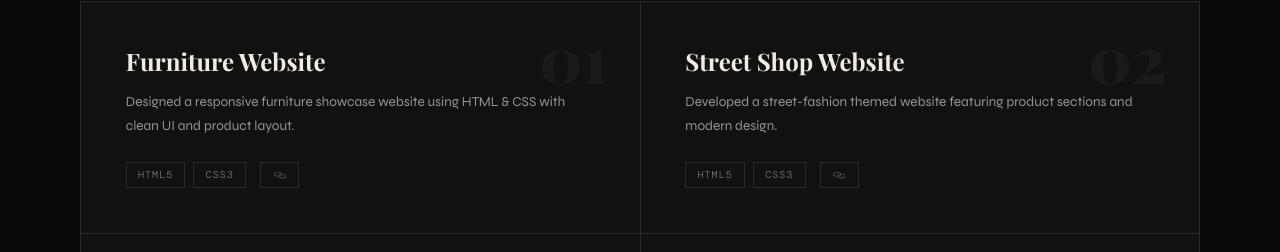
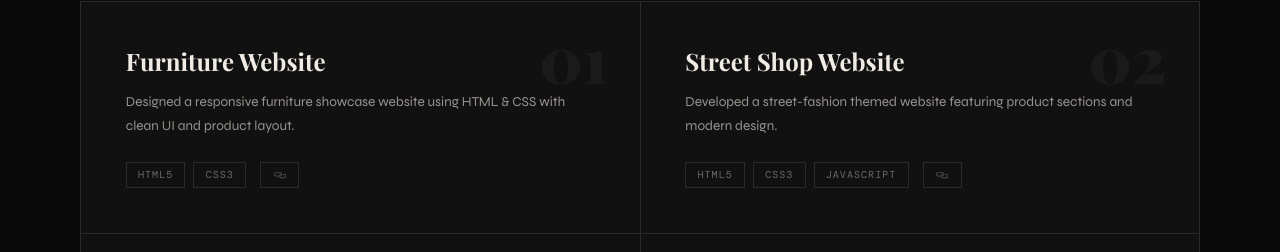
Before and after one commit to GirjeshSharma03/girjesh-portfolio, a React (Vite) app: page / in a window 1280 px wide. Shown: the part 2995-3247 px from the top of the page. Built offline with nearby package versions, Linux system fonts and the light colour scheme; a web font is replaced by a local one.

Commit message:
Add JavaScript to tech stack for Street Shop Website

```diff
--- a/src/data/portfolioData.js
+++ b/src/data/portfolioData.js
@@ -40,7 +40,7 @@ const portfolio = {
     {
       name: "Street Shop Website",
       description: "Developed a street-fashion themed website featuring product sections and modern design.",
-      tech: ["HTML5", "CSS3"],
+      tech: ["HTML5", "CSS3","JAVASCRIPT"],
       color: "#4ECDC4",
       link: "https://girjeshsharma03.github.io/StreetShop/",
     },
```
